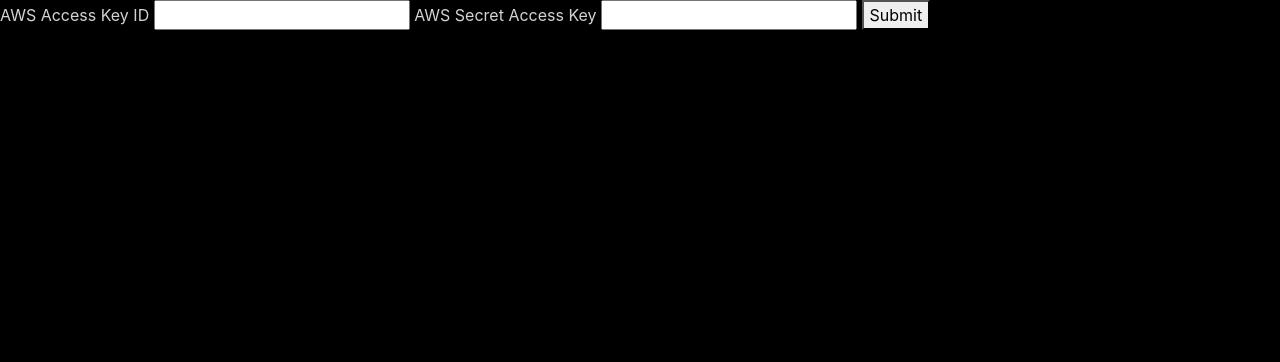
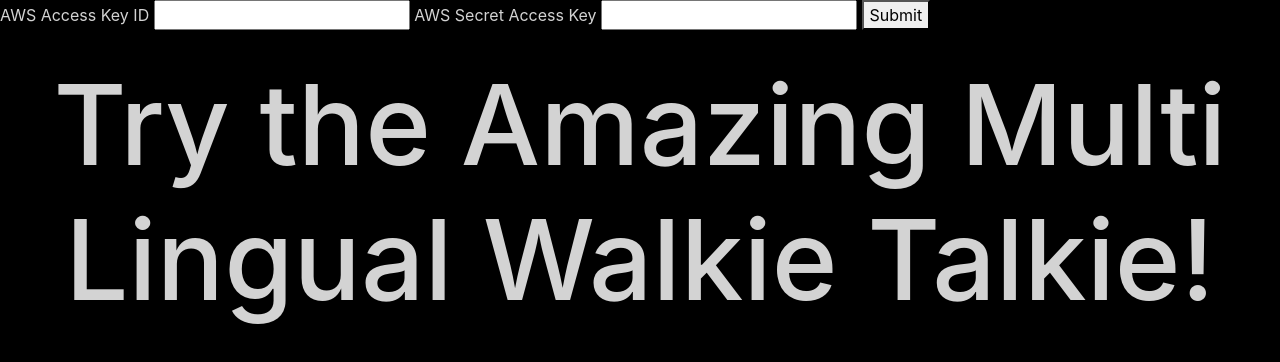
Before and after one commit to PokaInc/talko-lingo, a website with bundled scripts: page src/web_ui/index.html in a window 1280 px wide. Built offline with nearby package versions, Linux system fonts and the light colour scheme; files whose address does not match are found by name.

Commit message:
Styling adjustments

```diff
--- a/src/web_ui/index.css
+++ b/src/web_ui/index.css
@@ -6,7 +6,7 @@
 
 
 #mainContainer {
-    height: 100%;
+    height: 55%;
 }
 
 .row {
--- a/src/web_ui/index.html
+++ b/src/web_ui/index.html
@@ -17,6 +17,8 @@
   <button id="submitBtn">Submit</button>
 </div>
 
+<h1 style="text-align: center; font-size: 7em; margin-top: 0.2em">Try the Amazing Multi Lingual Walkie Talkie!</h1>
+
 <div id="mainContainer" class="container-fluid"></div>
 </body>
 </html>
```
